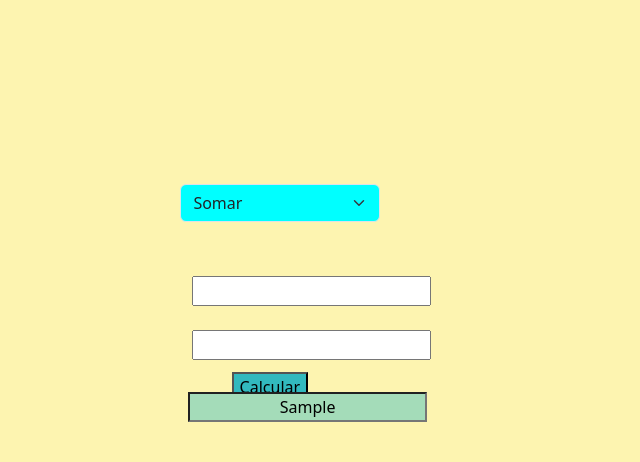
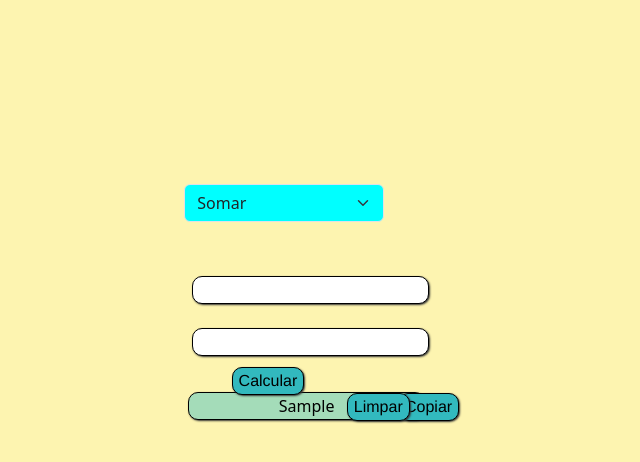
Before and after one commit to eulerBM/Calculadora_WEB, a Django app: template templates/html/main_home.html in a window 1280 px wide. Shown: the top 462 px of the page, without its empty margins (370-1010 px from the left). Run offline with Django 4.2, Linux system fonts and the light colour scheme; the template is opened without the code that fills it: most values are stand-ins (such as "Sample title", 1, 10 or a date in 2020); parts of the project's set-up code (start-up, migrations or seed data) failed here and were passed over.

Commit message:
Operadores basicos adicionado

```diff
--- a/main/urls.py
+++ b/main/urls.py
@@ -19,5 +19,5 @@ from app_1 import  views
 
 urlpatterns = [
     path('admin/', admin.site.urls),
-    path('', views.home_0),
+    path('', views.home_0, name='main'),
 ]
--- a/static/css/style.css
+++ b/static/css/style.css
@@ -13,29 +13,76 @@ body {
     max-width:200px;
     max-height:150px;
     position: fixed;
-    left: 43%;
+    left: 43.3%;
     top: 23%;
+
 }
 
 #num1 {
     margin: 5%;
+    border-radius: 10px;
+    text-align: center;
+    box-shadow: 1px 1px 2px #333333;
+    border: none;
+    border: 1px solid #000000;
 }
 
 #num2 {
     margin: 5%;
+    text-align: center;
+    border-radius: 10px;
+    box-shadow: 1px 1px 2px #333333;
+    border: none;
+    border: 1px solid #000000;
 }
 
-#resul {
+#texto {
     background: #a4dcb9;
+    color: #000000;
     position: fixed;
     top: 49%;
     left: 43.6%;
     text-align: center;
+    border-radius: 10px;
+    box-shadow: 1px 1px 2px #333333;
+    border: 1px solid #000000;
 
 }
 
 #cal {
+    border-radius: 10px;
+    box-shadow: 1px 1px 2px #333333;
+    border: 1px solid #000000;
     position: fixed;
     left: 47%;
     background-color: #32b9be;
+    font-family: 'Franklin Gothic Medium', 'Arial Narrow', Arial, sans-serif;
 }
+
+#texto_limpar {
+    background-color: brown;
+    border-radius: 10px;
+    box-shadow: 1px 1px 2px #333333;
+    border: 1px solid #000000;
+    position: fixed;
+    left: 56%;
+    top: 49.1%;
+    background-color: #32b9be;
+    font-family: 'Franklin Gothic Medium', 'Arial Narrow', Arial, sans-serif;
+
+
+}
+
+#texto_copiar {
+    background-color: brown;
+    border-radius: 10px;
+    box-shadow: 1px 1px 2px #333333;
+    border: 1px solid #000000;
+    position: fixed;
+    left: 60%;
+    top: 49.1%;
+    background-color: #32b9be;
+    font-family: 'Franklin Gothic Medium', 'Arial Narrow', Arial, sans-serif;
+
+
+}
--- a/templates/html/main_home.html
+++ b/templates/html/main_home.html
@@ -11,24 +11,41 @@
 
 </head>
 <body>
-    <select id="form2" class="form-select" aria-label="Default select example">
-        <option selected id="soma">Somar</option>
-        <option id="dimi" >Diminuir</option>
-        <option id="divi" >Dividir</option>
-        <option id="mul"  >Multiplicar</option>
-        <option id="porc" >Porcentagem</option>
-      </select>
-    <form id="form1" action="" method="POST">
+    <input disabled id="texto" type="text" value= {{ resul }}></input>
+
+
+    <form id="form1" action="" method="post" >
+
+        <select name="opr"  id="form2" class="form-select" aria-label="Default select example">
+            <option value="Somar">Somar</option>
+            <option value="Diminuir">Diminuir</option>
+            <option value="Dividir">Dividir</option>
+            <option value="Multiplicar">Multiplicar</option>
+            <option value="Porcentagem">Porcentagem</option>
+          </select>
 
         {% csrf_token %}
-        <INput id="num1" type="number" name="somar1"></INput> <br>
-        <INput id="num2" type="number" name="somar2"></INput><br>
-        <button id="cal" >Calcular</button><br>
+        <INput id="num1" type="number" name="somar1" ></INput> <br>
+        <INput id="num2" type="number" name="somar2" ></INput><br>
+        <button id="cal" type="submit" >Calcular</button><br>
 
-        <input id="resul" value= {{ resul }}></input>
+        <button id="texto_copiar" type="text" name="texto-copiar" onclick="copiarTexto()">Copiar</button>
+        </form>
 
+    </form>
 
+    <script>
+        function copiarTexto() {
+            let textoCopiado = document.getElementById("texto");
+            textoCopiado.select();
+            textoCopiado.setSelectionRange(0, 99999)
+            document.execCommand("copy");
+            alert("O texto é: " + textoCopiado.value);
+        }
+    </script>
 
+    <form action="" method="get">
+        <button id="texto_limpar" type="text" name="texto_limpar">Limpar</button>
 
     </form>
 
@@ -39,5 +56,10 @@
 
 
 
+
+
+
+
+
 </body>
 </html>
```
Also changed, not shown: app_1/views.py (+29 -10 lines).
